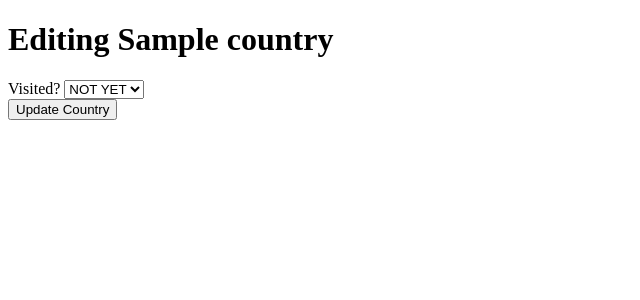
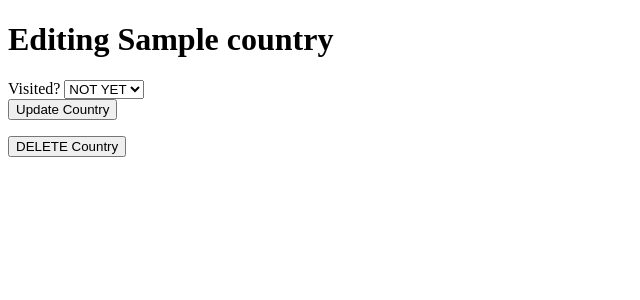
Before and after one commit to alanparley/listr_travel_bucket_list_project, a Flask app: page /countries/1/edit in a window 1280 px wide. Shown: the part 106-406 px from the top of the page, without its empty margins (0-640 px from the left). Run offline with Flask 2, Linux system fonts and the light colour scheme; a database or web service that is not in the repository returns one stand-in record (values such as "Sample title"); some libraries are stand-ins or nearby versions.

Commit message:
CRUD working but can't delete country if a city is still connected

```diff
--- a/controllers/cities_controller.py
+++ b/controllers/cities_controller.py
@@ -53,3 +53,8 @@ def update_city(id):
     city = City(city.city_name, country, visited, id)
     city_repository.update(city)
     return redirect('/cities')
+
+@cities_blueprint.route("/cities/<id>/delete", methods=['POST'])
+def delete_city(id):
+    city_repository.delete(id)
+    return redirect('/cities')
--- a/controllers/countries_controller.py
+++ b/controllers/countries_controller.py
@@ -44,3 +44,8 @@ def update_country(id):
     country = Country(country.country_name, visited, id)
     country_repository.update(country)
     return redirect('/countries')
+
+@countries_blueprint.route("/countries/<id>/delete", methods=['POST'])
+def delete_country(id):
+    country_repository.delete(id)
+    return redirect('/countries')
--- a/templates/cities/edit.html
+++ b/templates/cities/edit.html
@@ -15,5 +15,10 @@
     <button type="submit">UPDATE City</button>
 
 </form>
+<p>
+<form action="/cities/{{city.id}}/delete" method="POST">
+    <button type="submit">DELETE City</button>
+    </p>
 
+</form>
 {% endblock %}
--- a/templates/countries/edit.html
+++ b/templates/countries/edit.html
@@ -2,7 +2,6 @@
 {% block content %}
 <h1> Editing {{country.country_name}}</h1>
 <form action="/countries/{{country.id}}" method="POST">
-
 
     <div>
         <label for="visited">Visited?</label>
@@ -12,8 +11,14 @@
         </select>
     </div>
 
+    <button type="submit">Update Country</button>
+</form>
+<p>
+<form action="/countries/{{country.id}}/delete" method="POST">
+    <button type="submit">DELETE Country</button>
+    </p>
 
-    <button type="submit">Update Country</button>
+
 
 </form>
 
```
Also changed, not shown: console.py (+16 -16 lines).
